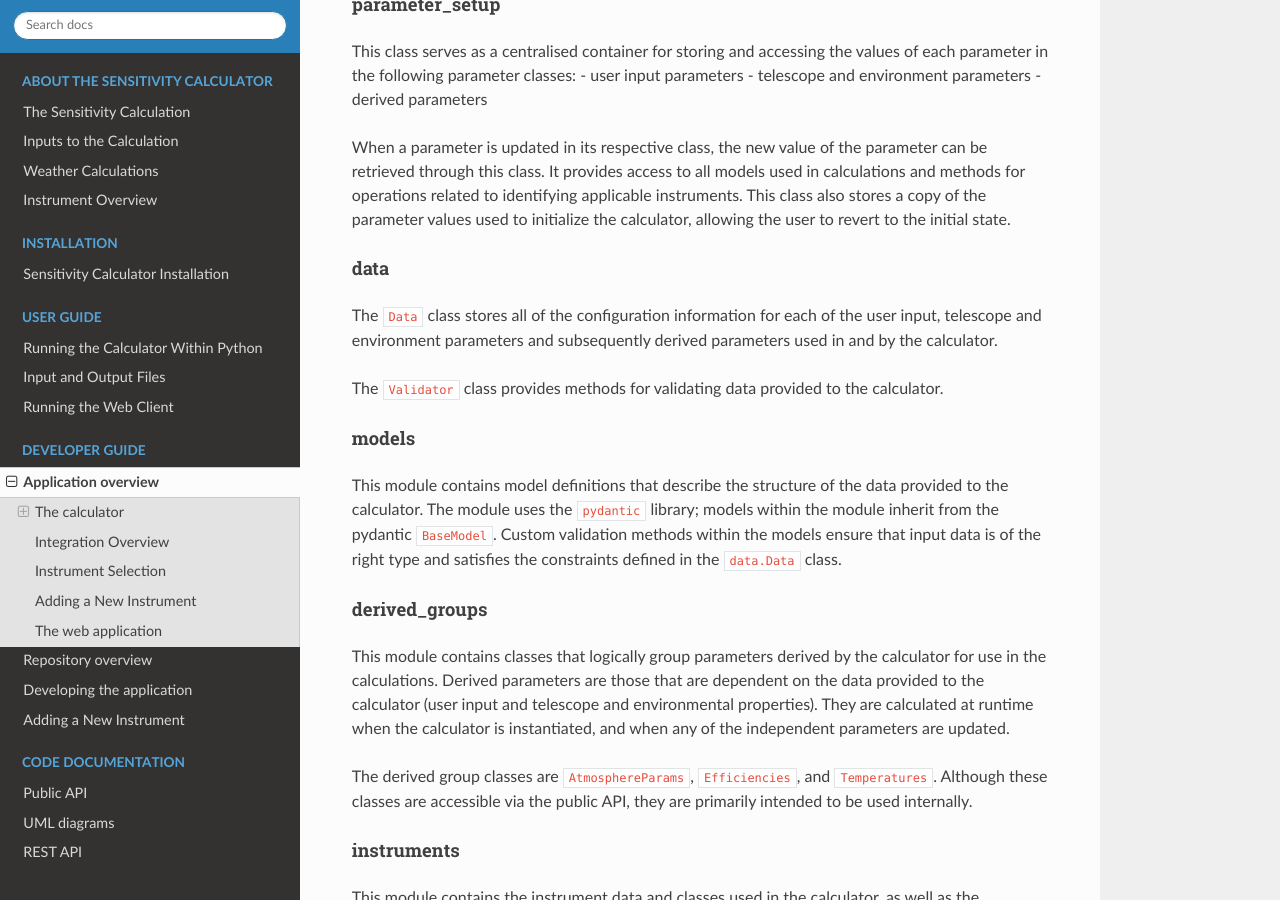
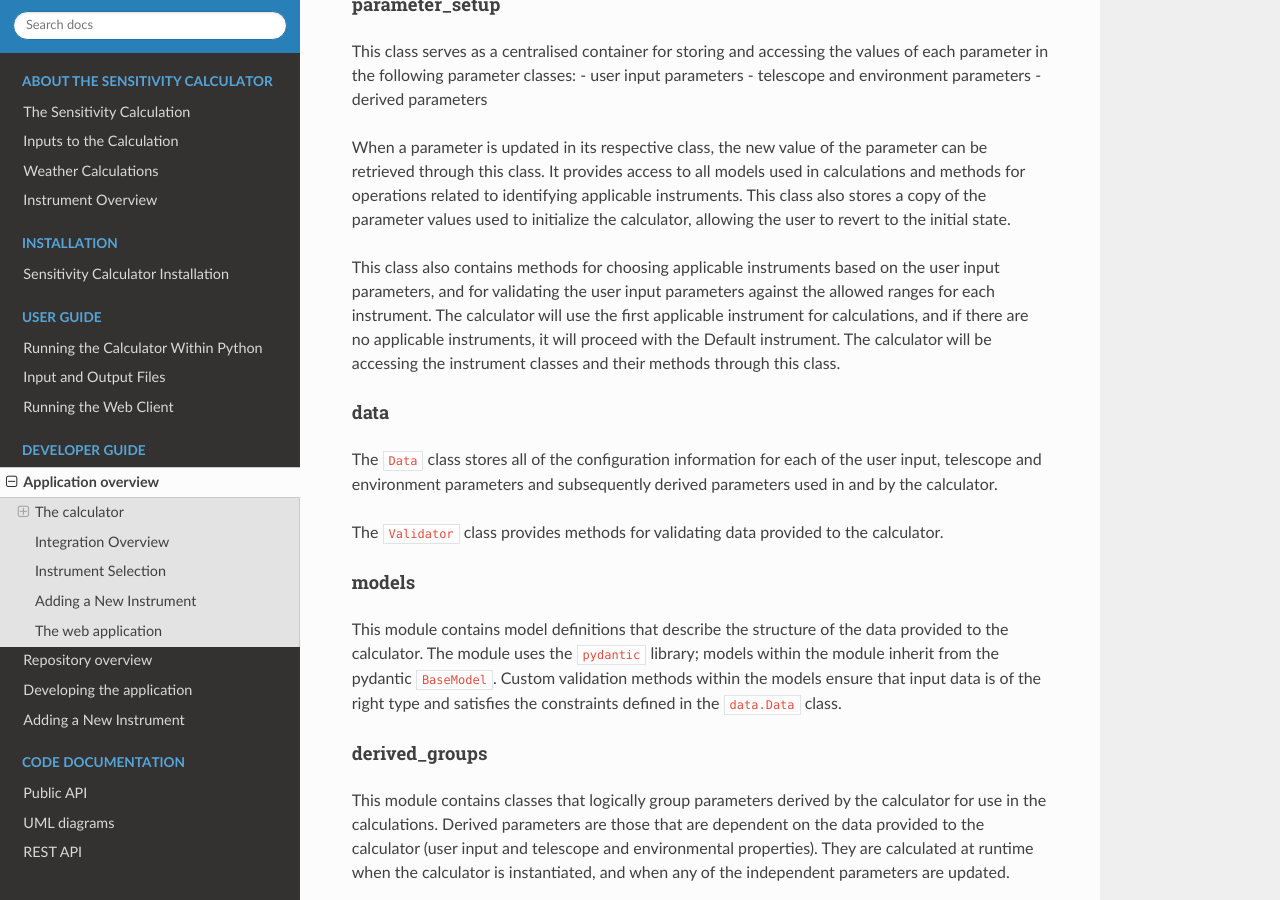
Before and after one commit to ukatc/AtLAST_sensitivity_calculator, a Sphinx documentation site: the page built from docs/source/developer_guide/application_overview.rst, in a window 1280 px wide and 900 px high, scrolled down 1532 px. Built offline with Sphinx 7.4.7 and the Read the Docs theme 3.1.0, drawn with Linux system fonts in a browser that asks for light colours.

Commit message:
ASC-88 Added more information in parameter setup section

```diff
--- a/docs/source/developer_guide/application_overview.rst
+++ b/docs/source/developer_guide/application_overview.rst
@@ -78,6 +78,12 @@ can be retrieved through this class. It provides access to all models used in
 calculations and methods for operations related to identifying applicable instruments.
 This class also stores a copy of the parameter values used to initialize the calculator,
 allowing the user to revert to the initial state.
+
+This class also contains methods for choosing applicable instruments based on the user input
+parameters, and for validating the user input parameters against the allowed ranges for each
+instrument. The calculator will use the first applicable instrument for calculations, and if
+there are no applicable instruments, it will proceed with the Default instrument. The calculator
+will be accessing the instrument classes and their methods through this class.
 
 .. _atlast-sc-data-module:
 data
```
